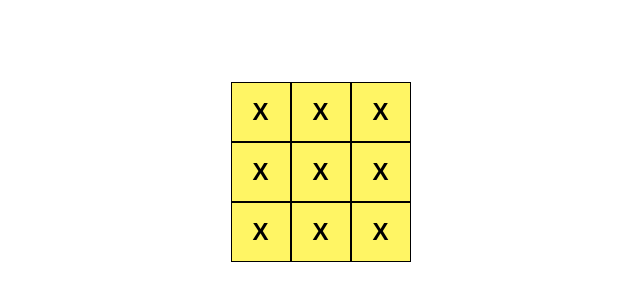
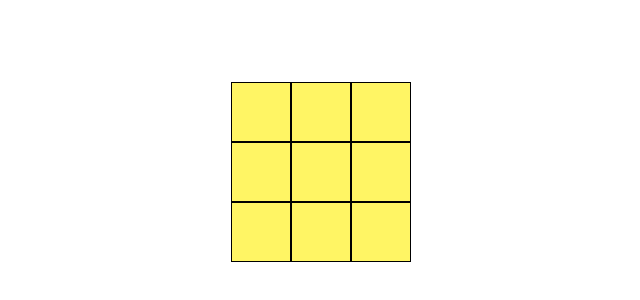
Before and after one commit to 0x476569636f/tic-tac-toe, a React (Vite) app: page / in a window 1280 px wide. Shown: the part 236-536 px from the top of the page, without its empty margins (312-952 px from the left). Built offline with nearby package versions, Linux system fonts and the light colour scheme.

Commit message:
Mengirim data ke komponen children melalui props

```diff
--- a/src/components/Square.jsx
+++ b/src/components/Square.jsx
@@ -1,5 +1,5 @@
-const Square = () => {
-  return <button className="square">X</button>;
+const Square = ({ Squarevalue }) => {
+  return <button className="square">{Squarevalue}</button>;
 };
 
 export default Square;
```
